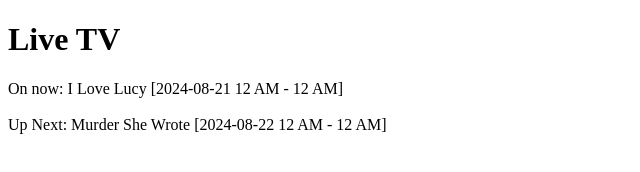
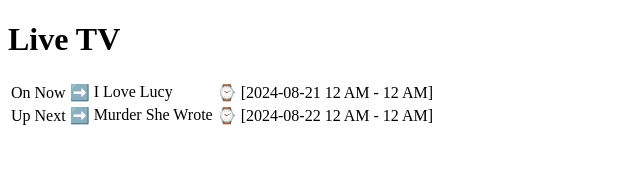
Before and after one commit to jjaco089/live-tv, a plain HTML site: page index.html in a window 1280 px wide. Shown: the whole page, without its empty margins (0-640 px from the left). Drawn offline with Linux system fonts and the light colour scheme.

Commit message:
Add emojis in the html file

```diff
--- a/index.html
+++ b/index.html
@@ -10,25 +10,35 @@
 </head>
 <body>
     <h1>Live TV</h1>
-    <span>On now: </span><span id="onNow"></span><span id = "today"></span>
-    <br><br>
-    <span>Up Next: </span><span id="upNext">Coming soon</span><span id = "tomorrow"></span>
+    <table>
+        <tr>
+            <td>On Now ➡️</td>
+            <td id="onNow"></td>
+            <td id="today"></td>
+        </tr>
+        <tr>
+            <td>Up Next ➡️</td>
+            <td id="upNext"></td>
+            <td id="tomorrow"></td>
+        </tr>
+    </table>
 
     <script>
         window.onload = function() {
-        const onNow = document.getElementById('onNow');
 
         // Display dates
         const currentDate = new Date().toISOString().split('T')[0];
-        document.getElementById('today').innerText = ` [${currentDate} 12 AM - 12 AM]`;
+        document.getElementById('today').innerText = `⌚ [${currentDate} 12 AM - 12 AM]`;
         const today = new Date();
         const tomorrow = new Date(today);
         tomorrow.setDate(today.getDate() + 1);
         const formattedTomorrow = tomorrow.toISOString().split('T')[0];
-        document.getElementById('tomorrow').innerText = ` [${formattedTomorrow} 12 AM - 12 AM]`;
+        document.getElementById('tomorrow').innerText = `⌚ [${formattedTomorrow} 12 AM - 12 AM]`;
 
-        // Fetch the content of data.txt
-        fetch('data.txt')
+        // Fetch the content of playlist.txt
+        const onNow = document.getElementById('onNow');
+        const upNext = document.getElementById('upNext');
+        fetch('playlist.txt')
             .then(response => response.text())
             .then(content => {
                 const lines = content.split('\n');
```
